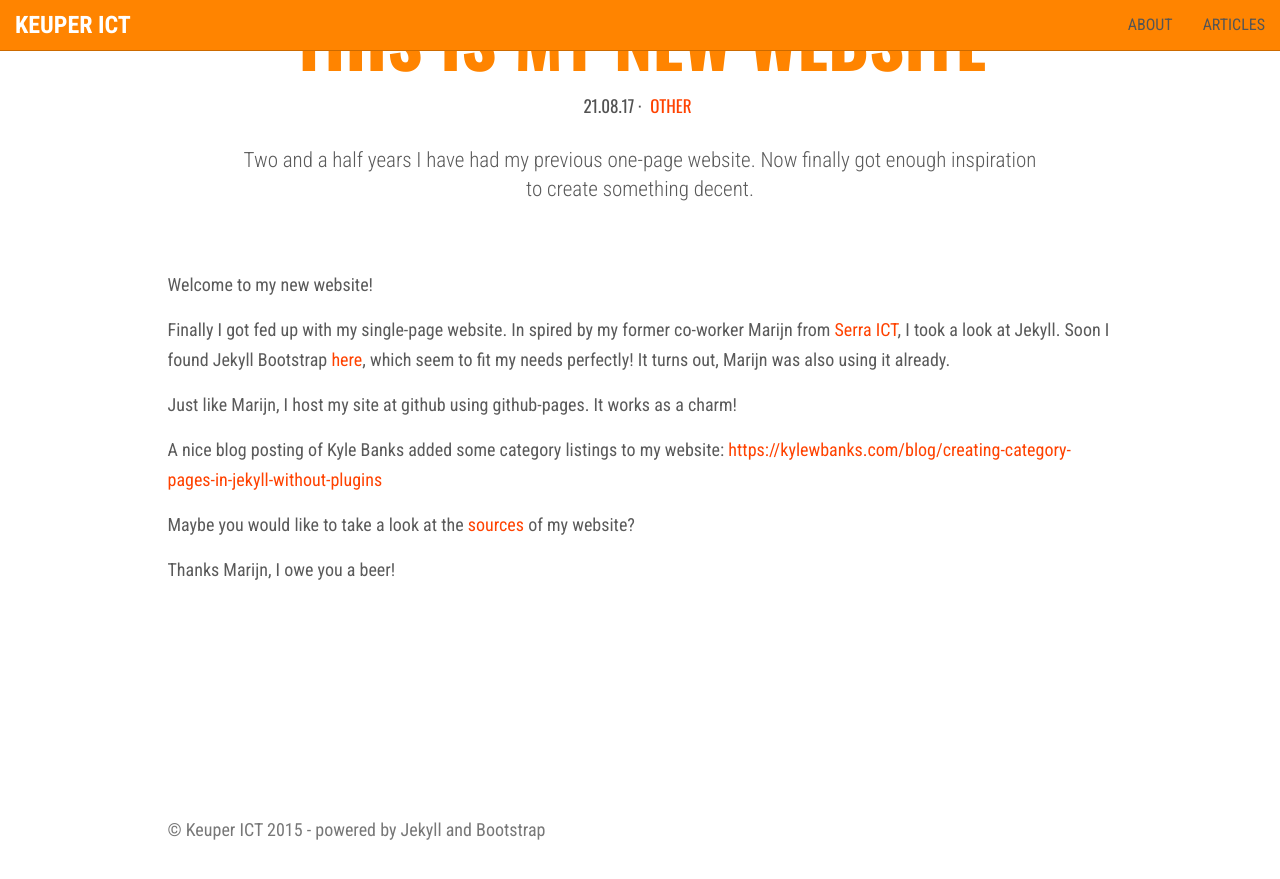
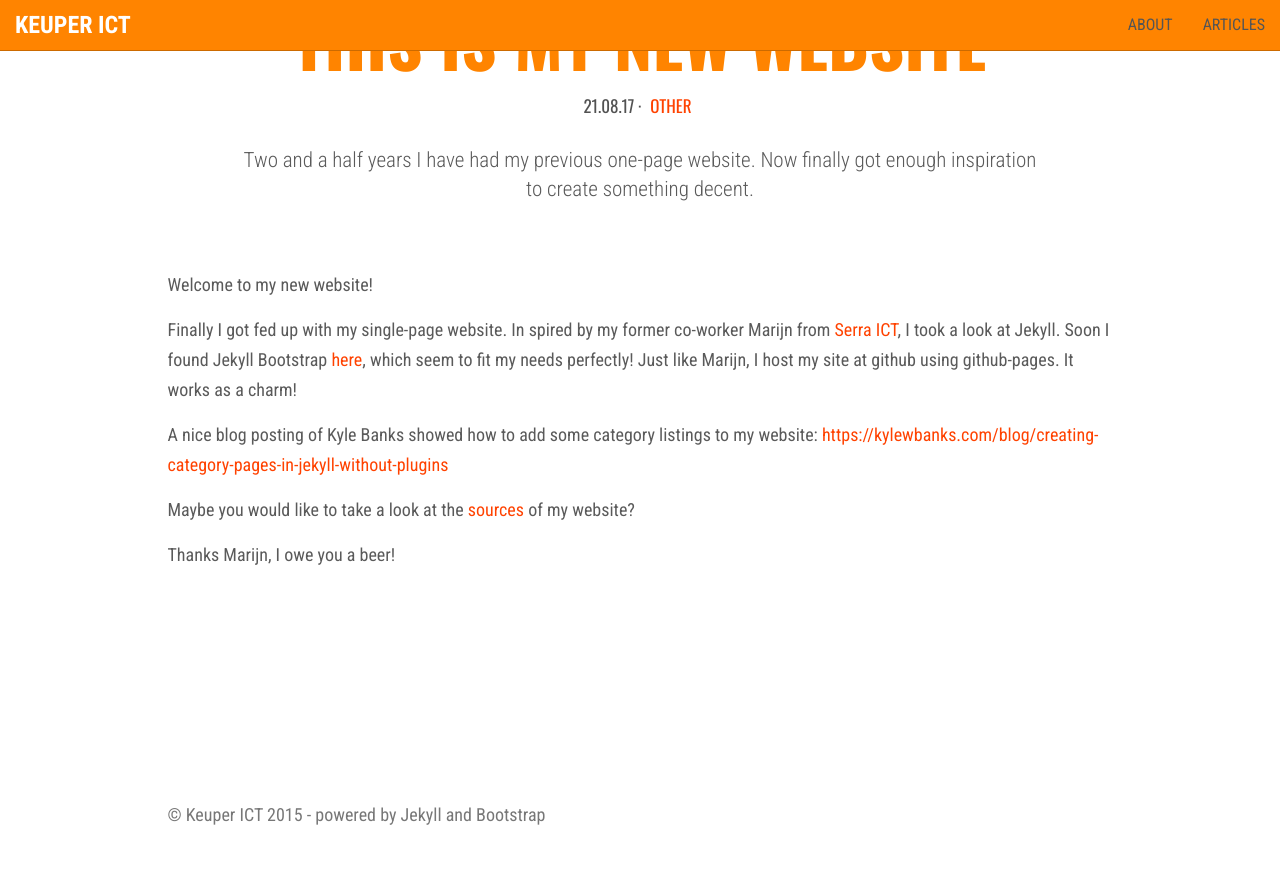
Before and after one commit to jkeuper/jkeuper.github.io, a Jekyll site: the page built from _posts/2017-08-21-new-website.md, in a window 1280 px wide and 900 px high, scrolled down 595 px. Shown: the top 879 px of the window. Built offline with Jekyll 4.4.1, drawn with Linux system fonts in a browser that asks for light colours; nearby versions of some CDN libraries.

```diff
--- a/_posts/2017-08-21-new-website.md
+++ b/_posts/2017-08-21-new-website.md
@@ -10,11 +10,9 @@ lead_text: 'Two and a half years I have had my previous one-page website. Now fi
 
 Welcome to my new website!
 
-Finally I got fed up with my single-page website. In spired by my former co-worker Marijn from [Serra ICT](http://www.serraict.com/), I took a look at Jekyll. Soon I found Jekyll Bootstrap [here](https://github.com/scotch-io/scotch-io.github.io), which seem to fit my needs perfectly! It turns out, Marijn was also using it already.
+Finally I got fed up with my single-page website. In spired by my former co-worker Marijn from [Serra ICT](http://www.serraict.com/), I took a look at Jekyll. Soon I found Jekyll Bootstrap [here](https://github.com/scotch-io/scotch-io.github.io), which seem to fit my needs perfectly! Just like Marijn, I host my site at github using github-pages. It works as a charm!
 
-Just like Marijn, I host my site at github using github-pages. It works as a charm!
-
-A nice blog posting of Kyle Banks added some category listings to my website:
+A nice blog posting of Kyle Banks showed how to add some category listings to my website:
 <https://kylewbanks.com/blog/creating-category-pages-in-jekyll-without-plugins>
 
 Maybe you would like to take a look at the [sources](https://github.com/jkeuper/jkeuper.github.io) of my website?
```
Also changed, not shown: _posts/2017-08-25-exploring-upnp.md (+45 -7 lines).
